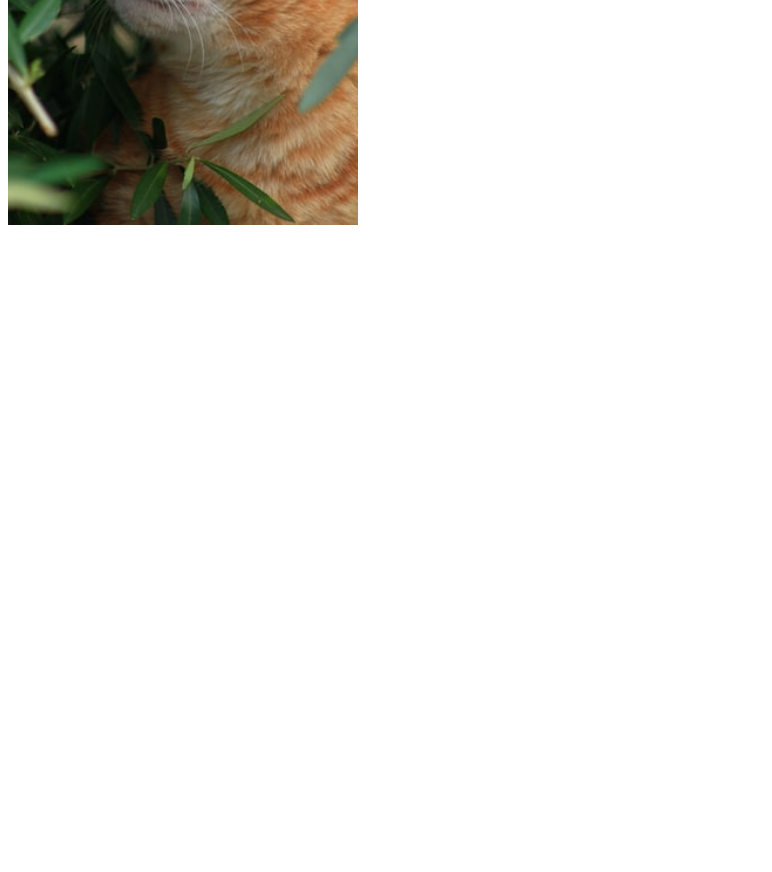
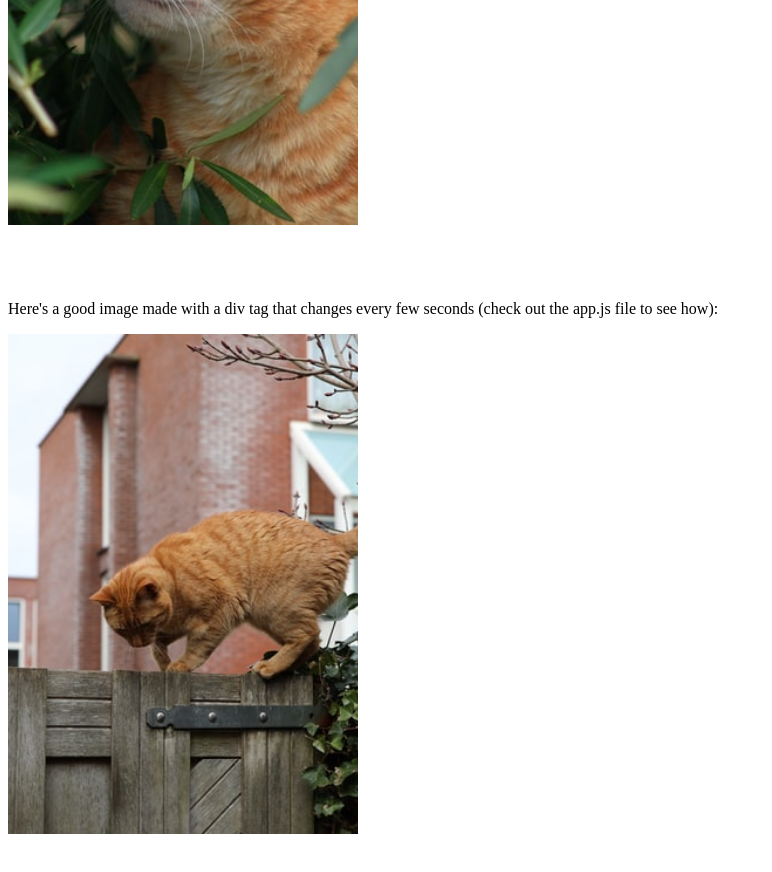
Before and after one commit to tombetthauser/css-examples, a plain HTML site: page image-tags/index.html in a window 1280 px wide. Shown: the part 2951-3823 px from the top of the page, without its empty margins (0-772 px from the left). Before the commit the page ends 3251 px from the top, so only its background shows below. Drawn offline with Linux system fonts and the light colour scheme.

Commit message:
Update this repo

```diff
--- a/image-tags/app.css
+++ b/image-tags/app.css
@@ -49,3 +49,13 @@ section {
   background-position: center;
   background-size: cover;
 }
+
+.image-7 {
+  height: 500px;
+  width: 350px;
+  background-image: url("./images/cat-1.jpg");
+  background-position: center;
+  background-size: cover;
+  /* transition-property: background-image; */
+  transition: .5s;
+}
--- a/image-tags/app.js
+++ b/image-tags/app.js
@@ -1,6 +1,26 @@
 document.addEventListener("DOMContentLoaded", () => {
-  const div = document.querySelector(".image-5");
-  div.addEventListener("click", () => {
-    alert("clicked!")
+  const div1 = document.querySelector(".image-6");
+  let div1Image = 1;
+  div1.addEventListener("click", () => {
+    if (div1Image === 1) {
+      div1Image = 2;
+    } else {
+      div1Image = 1;
+    }
+
+    div1.style.backgroundImage = `url("./images/cat-${div1Image}.jpg")`
   })
+
+
+  const div2 = document.querySelector(".image-7");
+  let div2Image = 1;
+  setInterval(() => {
+    if (div2Image === 1) {
+      div2Image = 2;
+    } else {
+      div2Image = 1;
+    }
+
+    div2.style.backgroundImage = `url("./images/cat-${div2Image}.jpg")`
+  }, 1500)
 });
--- a/image-tags/index.html
+++ b/image-tags/index.html
@@ -34,8 +34,12 @@
     <div class="image-5"></div>
   </section>
   <section>
-    <p>Here's a good image made with a div tag that changes when you click it:</p>
+    <p>Here's a good image made with a div tag that changes when you click it (check out the app.js file to see how):</p>
     <div class="image-6"></div>
+  </section>
+  <section>
+    <p>Here's a good image made with a div tag that changes every few seconds (check out the app.js file to see how):</p>
+    <div class="image-7"></div>
   </section>
 
 </body>
```
